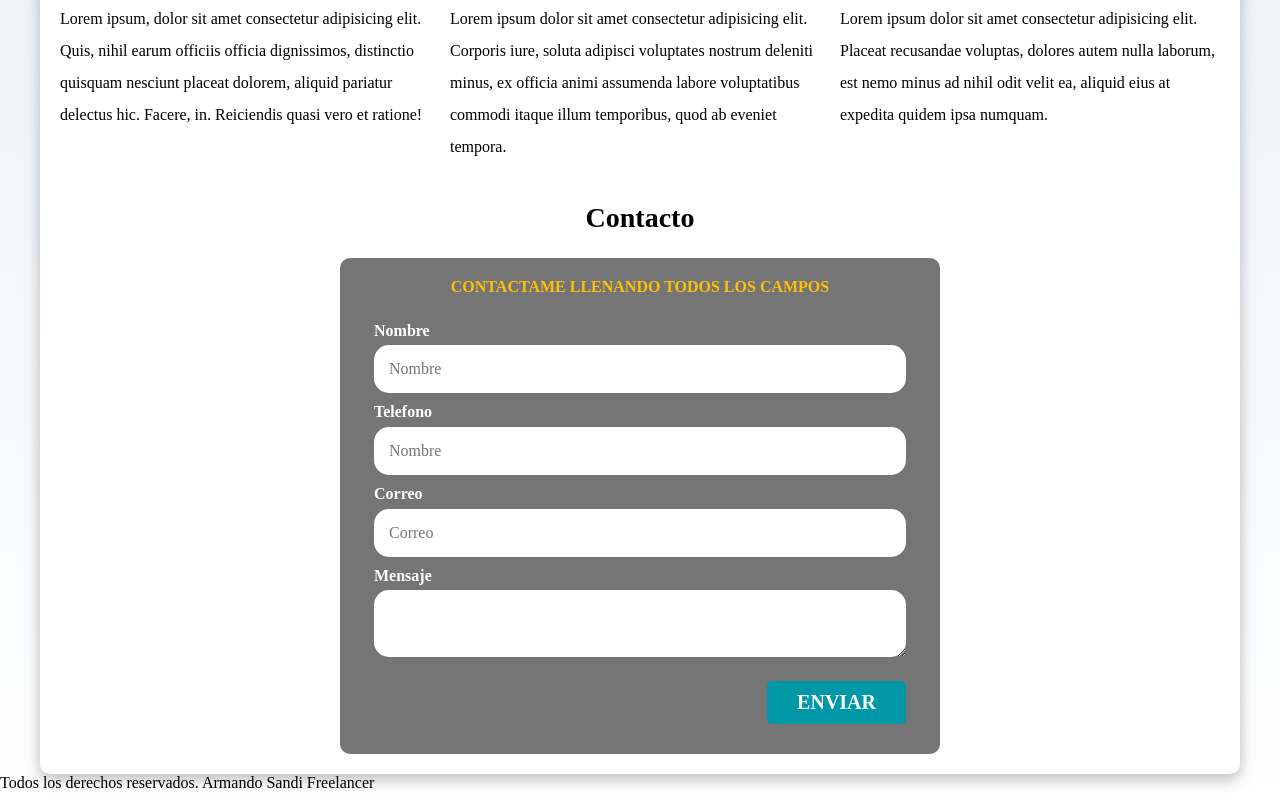
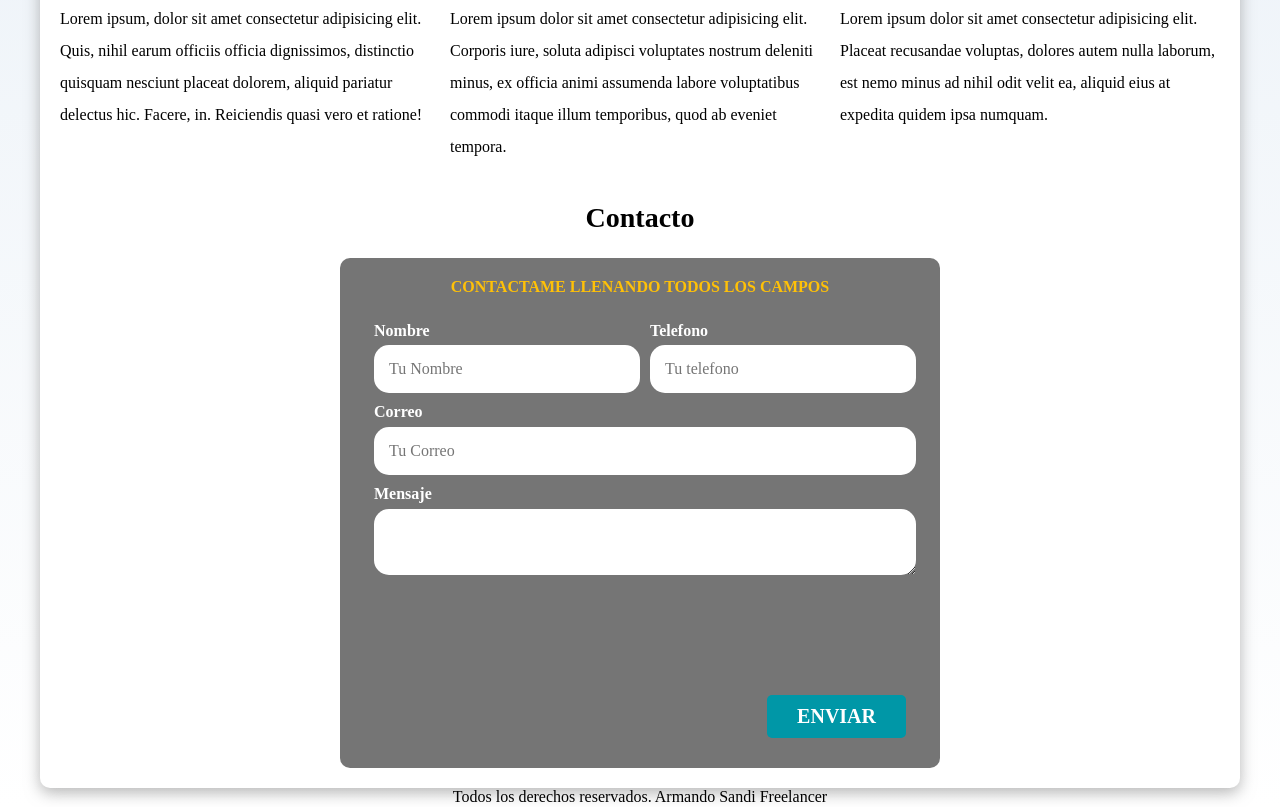
Before and after one commit to UltraSandi29/Armando_Sandi_Freelancer, a plain HTML site: page HTML/index.html in a window 1280 px wide. Shown: the part 906-1713 px from the top of the page. Drawn offline with Linux system fonts and the light colour scheme.

Commit message:
cambios finales
frontend

```diff
--- a/CSS/styles.css
+++ b/CSS/styles.css
@@ -27,6 +27,9 @@
 }
 html{
     font-size: 62.5%;
+    box-sizing: border-box;
+    scroll-snap-type: y mandatory;
+
 }
 /* 1rem = 10 px */
 
@@ -163,7 +166,10 @@ h3{
     align-items: flex-end;
 }
 
-
+.servicios, .navegacion-principal{
+    scroll-snap-align: center;
+    scroll-snap-stop: always;
+}
 /** servicios **/
 @media(min-width: 768px){
 
@@ -222,9 +228,24 @@ h3{
     color: var(--primario);
 }
 
-.contenedor-campos{
+
+@media(min-width: 768px ){
+
+
+    .formcampos {
+        display: grid;
+        grid-template-columns: 50% 50%;
+        grid-template-rows: auto auto 20rem;
+        column-gap: 1rem;
+    }
+    .campo:nth-child(3), .campo:nth-child(4) {
+        grid-column: 1 /3;
+    }
+
+
 
 }
+
 
 .campo{
     margin-bottom: 1rem;
@@ -247,3 +268,8 @@ h3{
 .enviar .boton{
     width: 100%;
 }
+
+.footer{
+
+    text-align: center;
+}
--- a/HTML/index.html
+++ b/HTML/index.html
@@ -95,18 +95,19 @@
                 <form class="formulario">
                     <fieldset>
                         <legend>Contactame llenando todos los campos</legend>
-                        <div class="contenedor-campos">
+                        <div class="formcampos">
                             <div class="campo">
                                 <label>Nombre</label>
-                                <input class="input-text" type="text" placeholder="Nombre">
+                                <input class="input-text" type="text" placeholder="Tu Nombre">
                             </div>
                             <div class="campo">
                                 <label>Telefono</label>
-                                <input class="input-text" type="tel" placeholder="Nombre">
+                                <input class="input-text" type="tel" placeholder="Tu telefono">
                             </div>
+
                             <div class="campo">
                                 <label>Correo</label>
-                                <input class="input-text" type="email" placeholder="Correo">
+                                <input class="input-text" type="email" placeholder="Tu Correo">
                             </div>
                             <div class="campo">
                                 <label>Mensaje</label>
@@ -121,7 +122,7 @@
             </section>
         </div>
     </main>
-    <footer>
+    <footer class="footer">
         Todos los derechos reservados. Armando Sandi Freelancer
     </footer>
 </body>
```
